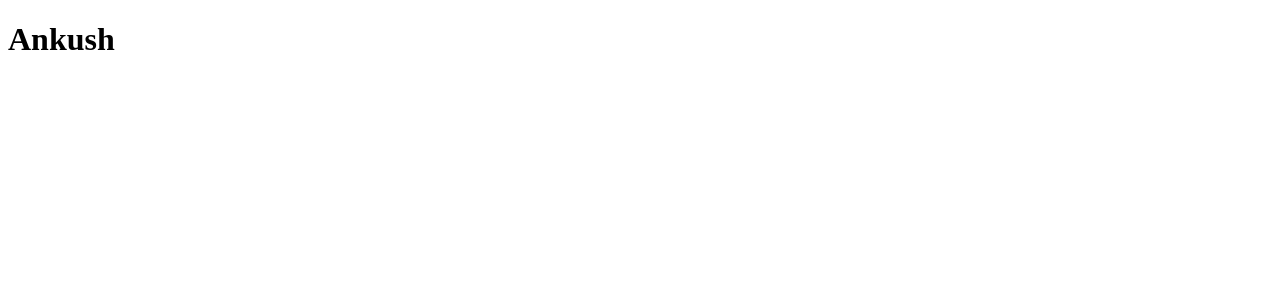
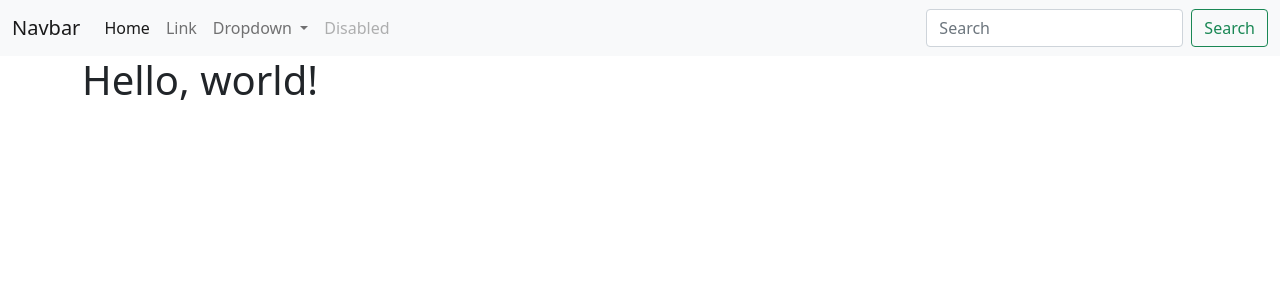
Before and after one commit to itsankushsingh/ankush, a Django app: page / in a window 1280 px wide. Before the commit the part shown is almost empty. Shown: the top 300 px of the page. Run offline with Django 3.2, Linux system fonts and the light colour scheme.

Commit message:
Update index.html

```diff
--- a/templates/index.html
+++ b/templates/index.html
@@ -1,12 +1,65 @@
-<!DOCTYPE html>
+<!doctype html>
 <html lang="en">
-<head>
-    <meta charset="UTF-8">
-    <meta http-equiv="X-UA-Compatible" content="IE=edge">
-    <meta name="viewport" content="width=device-width, initial-scale=1.0">
-    <title>New Project</title>
-</head>
-<body>
-    <h1>Ankush</h1>
-</body>
+  <head>
+    <!-- Required meta tags -->
+    <meta charset="utf-8">
+    <meta name="viewport" content="width=device-width, initial-scale=1">
+
+    <!-- Bootstrap CSS -->
+    <link href="https://cdn.jsdelivr.net/npm/bootstrap@5.1.3/dist/css/bootstrap.min.css" rel="stylesheet" integrity="sha384-1BmE4kWBq78iYhFldvKuhfTAU6auU8tT94WrHftjDbrCEXSU1oBoqyl2QvZ6jIW3" crossorigin="anonymous">
+
+    <title>Hello, world!</title>
+  </head>
+  <body>
+    <nav class="navbar navbar-expand-lg navbar-light bg-light">
+  <div class="container-fluid">
+    <a class="navbar-brand" href="#">Navbar</a>
+    <button class="navbar-toggler" type="button" data-bs-toggle="collapse" data-bs-target="#navbarSupportedContent" aria-controls="navbarSupportedContent" aria-expanded="false" aria-label="Toggle navigation">
+      <span class="navbar-toggler-icon"></span>
+    </button>
+    <div class="collapse navbar-collapse" id="navbarSupportedContent">
+      <ul class="navbar-nav me-auto mb-2 mb-lg-0">
+        <li class="nav-item">
+          <a class="nav-link active" aria-current="page" href="#">Home</a>
+        </li>
+        <li class="nav-item">
+          <a class="nav-link" href="#">Link</a>
+        </li>
+        <li class="nav-item dropdown">
+          <a class="nav-link dropdown-toggle" href="#" id="navbarDropdown" role="button" data-bs-toggle="dropdown" aria-expanded="false">
+            Dropdown
+          </a>
+          <ul class="dropdown-menu" aria-labelledby="navbarDropdown">
+            <li><a class="dropdown-item" href="#">Action</a></li>
+            <li><a class="dropdown-item" href="#">Another action</a></li>
+            <li><hr class="dropdown-divider"></li>
+            <li><a class="dropdown-item" href="#">Something else here</a></li>
+          </ul>
+        </li>
+        <li class="nav-item">
+          <a class="nav-link disabled">Disabled</a>
+        </li>
+      </ul>
+      <form class="d-flex">
+        <input class="form-control me-2" type="search" placeholder="Search" aria-label="Search">
+        <button class="btn btn-outline-success" type="submit">Search</button>
+      </form>
+    </div>
+  </div>
+</nav>
+<div class="container">
+    <h1>Hello, world!</h1>
+</div>
+
+    <!-- Optional JavaScript; choose one of the two! -->
+
+    <!-- Option 1: Bootstrap Bundle with Popper -->
+    <script src="https://cdn.jsdelivr.net/npm/bootstrap@5.1.3/dist/js/bootstrap.bundle.min.js" integrity="sha384-ka7Sk0Gln4gmtz2MlQnikT1wXgYsOg+OMhuP+IlRH9sENBO0LRn5q+8nbTov4+1p" crossorigin="anonymous"></script>
+
+    <!-- Option 2: Separate Popper and Bootstrap JS -->
+    <!--
+    <script src="https://cdn.jsdelivr.net/npm/@popperjs/core@2.10.2/dist/umd/popper.min.js" integrity="sha384-7+zCNj/IqJ95wo16oMtfsKbZ9ccEh31eOz1HGyDuCQ6wgnyJNSYdrPa03rtR1zdB" crossorigin="anonymous"></script>
+    <script src="https://cdn.jsdelivr.net/npm/bootstrap@5.1.3/dist/js/bootstrap.min.js" integrity="sha384-QJHtvGhmr9XOIpI6YVutG+2QOK9T+ZnN4kzFN1RtK3zEFEIsxhlmWl5/YESvpZ13" crossorigin="anonymous"></script>
+    -->
+  </body>
 </html>
```
